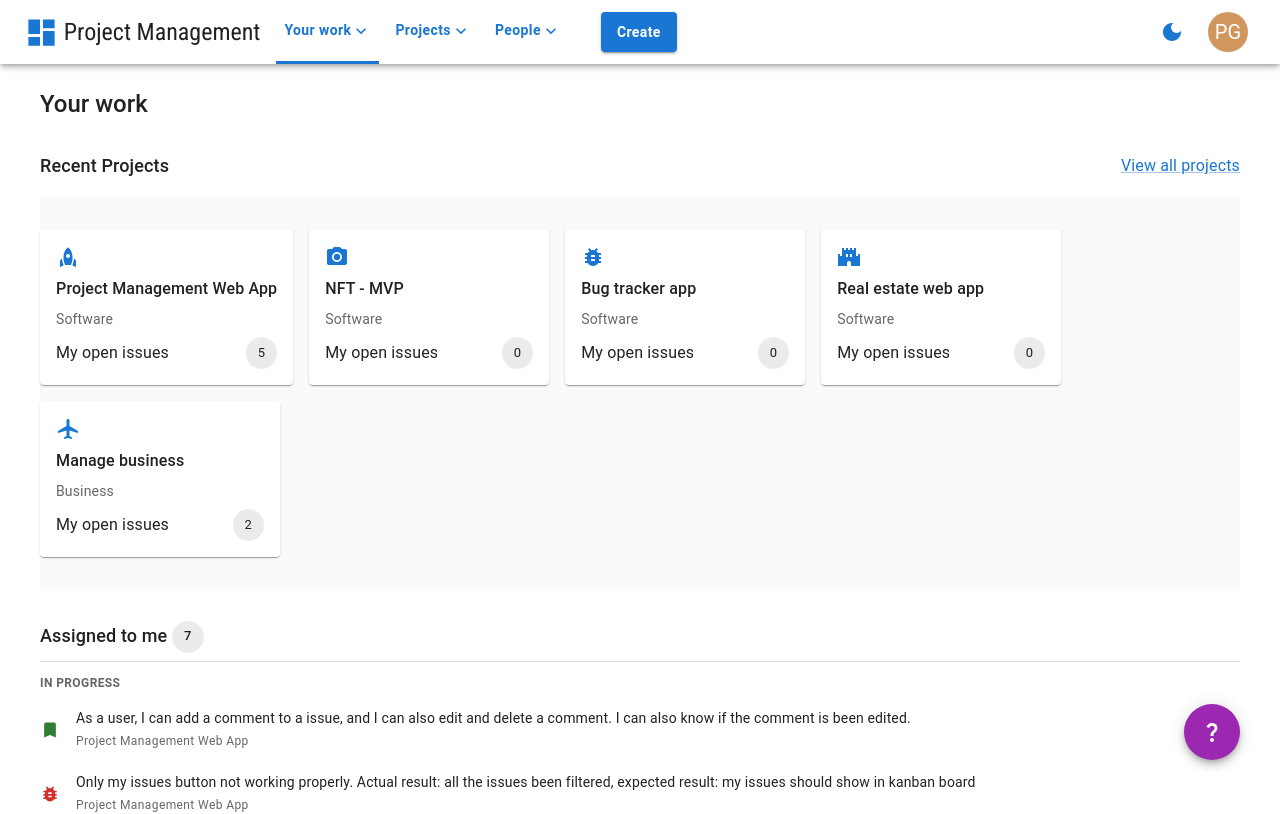
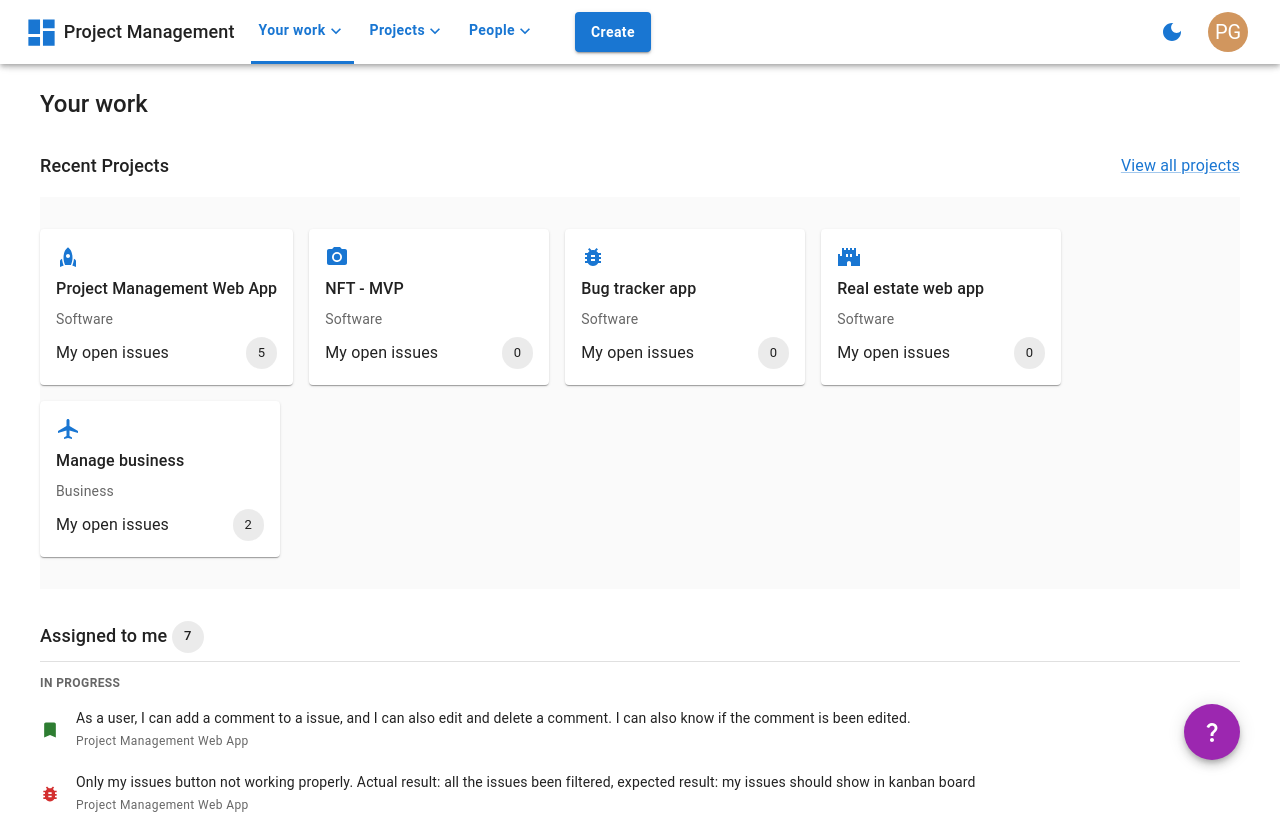
Before and after one commit to gpfDeveloper/project-management-frontend, a React (Create React App) app: page /your-work in a window 1280 px wide. Shown: the top 814 px of the page. Built offline with nearby package versions, Linux system fonts and the light colour scheme.

Commit message:
update font since google font not available from time to time

```diff
--- a/src/components/nav/Logo.tsx
+++ b/src/components/nav/Logo.tsx
@@ -9,11 +9,10 @@
             <Box sx={{ display: 'flex', alignItems: 'center' }}>
                 <DashboardIcon color="primary" fontSize="large" />
                 <Typography
-          variant="h5"
+                    variant="h6"
                     noWrap
                     sx={{
                         ml: 0.6,
-            fontFamily: 'Roboto Condensed',
                         color: 'text.primary',
                     }}
                 >
--- a/src/index.css
+++ b/src/index.css
@@ -1,11 +1,8 @@
-/* font-family: 'Roboto Condensed', sans-serif; */
-@import url('https://fonts.googleapis.com/css2?family=Roboto+Condensed:wght@300;400;700&display=swap');
-
 body {
     margin: 0;
-  font-family: -apple-system, BlinkMacSystemFont, 'Segoe UI', 'Roboto', 'Oxygen',
-    'Ubuntu', 'Cantarell', 'Fira Sans', 'Droid Sans', 'Helvetica Neue',
-    sans-serif;
+    font-family: -apple-system, BlinkMacSystemFont, 'Segoe UI', 'Roboto',
+        'Oxygen', 'Ubuntu', 'Cantarell', 'Fira Sans', 'Droid Sans',
+        'Helvetica Neue', sans-serif;
     -webkit-font-smoothing: antialiased;
     -moz-osx-font-smoothing: grayscale;
 }
```
Lines whose indentation alone changed are shown as unchanged.
